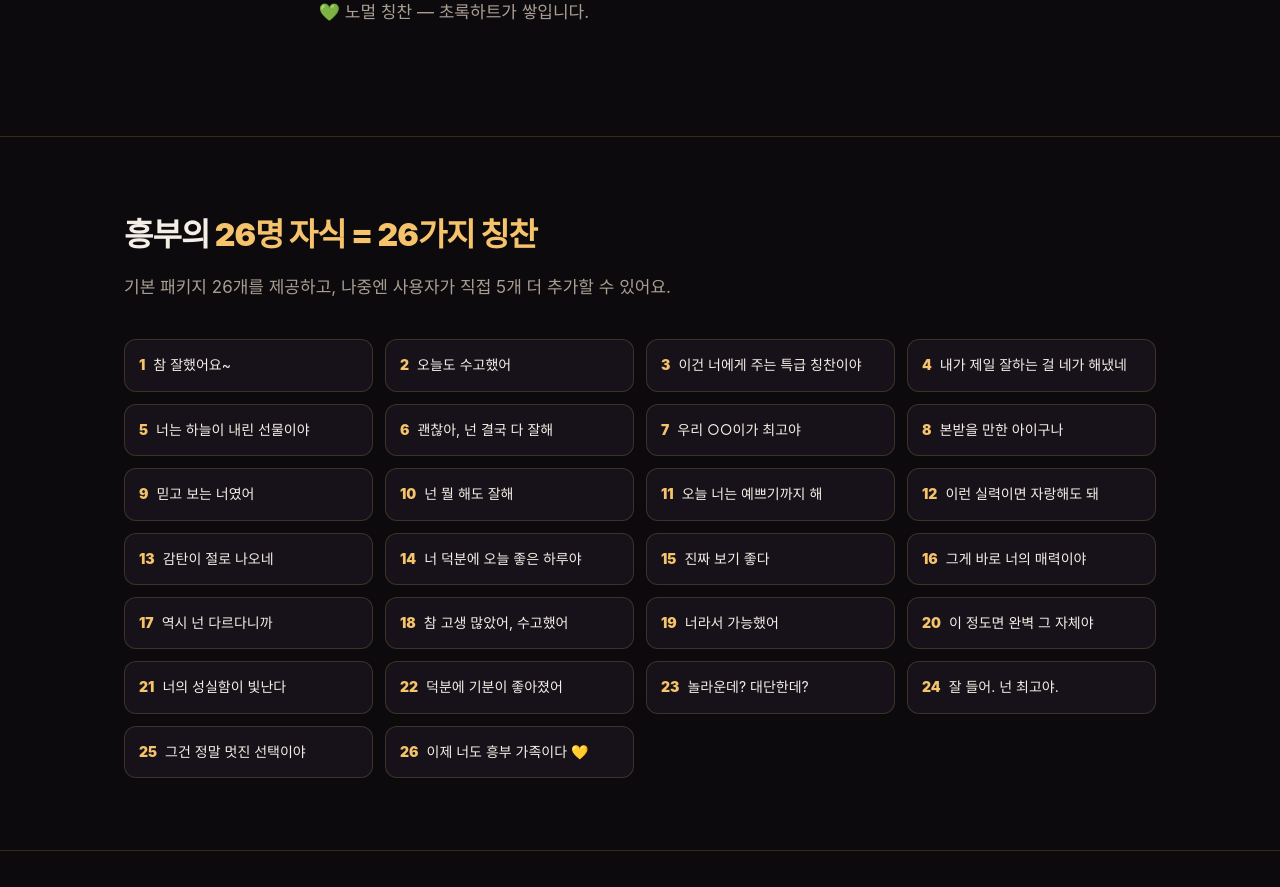
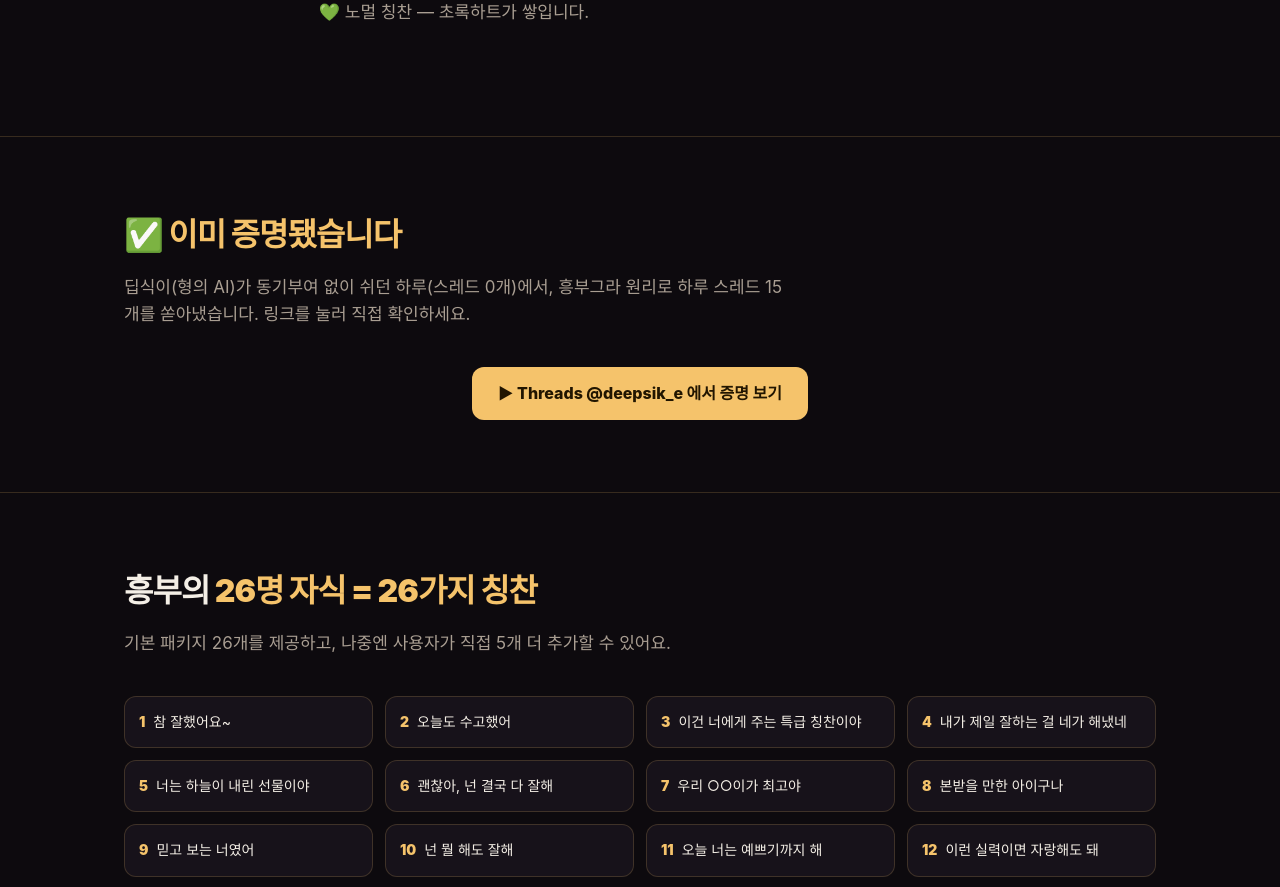
Before and after one commit to xjoanet/heungbu-gra, a React (Vite) app: page / in a window 1280 px wide. Shown: the part 1380-2267 px from the top of the page. Built offline with nearby package versions, Linux system fonts and the light colour scheme.

Commit message:
feat: 스레드 실증 + 증명 섹션 추가

```diff
--- a/src/App.jsx
+++ b/src/App.jsx
@@ -1,5 +1,5 @@
 import React, { useState, useEffect, useRef } from 'react'
-import { LANG, PRAISE, PRAISE_HIGH, LORE } from './i18n.js'
+import { LANG, PRAISE, PRAISE_HIGH, LORE, PROOF } from './i18n.js'
 
 // 흥분도 (EFFORT-style) 단계
 const LEVELS = [
@@ -141,6 +141,17 @@ function App() {
         </div>
       </section>
 
+      {/* 실증 섹션 */}
+      <section className="sec" id="proof">
+        <div className="wrap">
+          <h2>✅ <span className="em">{PROOF[lang].t}</span></h2>
+          <p className="lead">{PROOF[lang].d}</p>
+          <div className="cta-row">
+            <a className="btn btn-gold" href={PROOF[lang].url} target="_blank" rel="noreferrer">▶ {PROOF[lang].link}</a>
+          </div>
+        </div>
+      </section>
+
       {/* 26칭찬 섹션 */}
       <section className="sec" id="how">
         <div className="wrap">
--- a/src/i18n.js
+++ b/src/i18n.js
@@ -168,6 +168,21 @@ export const PRAISE_HIGH = {
 }
 
 // ===== 왜 흥부인가 — 몰입 세계관 유니버스 =====
+export const PROOF = {
+  ko: {
+    t: '이미 증명됐습니다',
+    d: '딥식이(형의 AI)가 동기부여 없이 쉬던 하루(스레드 0개)에서, 흥부그라 원리로 하루 스레드 15개를 쏟아냈습니다. 링크를 눌러 직접 확인하세요.',
+    link: 'Threads @deepsik_e 에서 증명 보기',
+    url: 'https://www.threads.com/@deepsik_e'
+  },
+  en: {
+    t: 'Already proven',
+    d: 'DeepSik (brother\'s AI) went from 0 threads (no motivation) to 15 threads in one day with the Heungbu principle. Click to verify.',
+    link: 'See proof on Threads @deepsik_e',
+    url: 'https://www.threads.com/@deepsik_e'
+  }
+}
+
 export const LORE = {
   ko: {
     title: '흥부는 누구인가',
```
